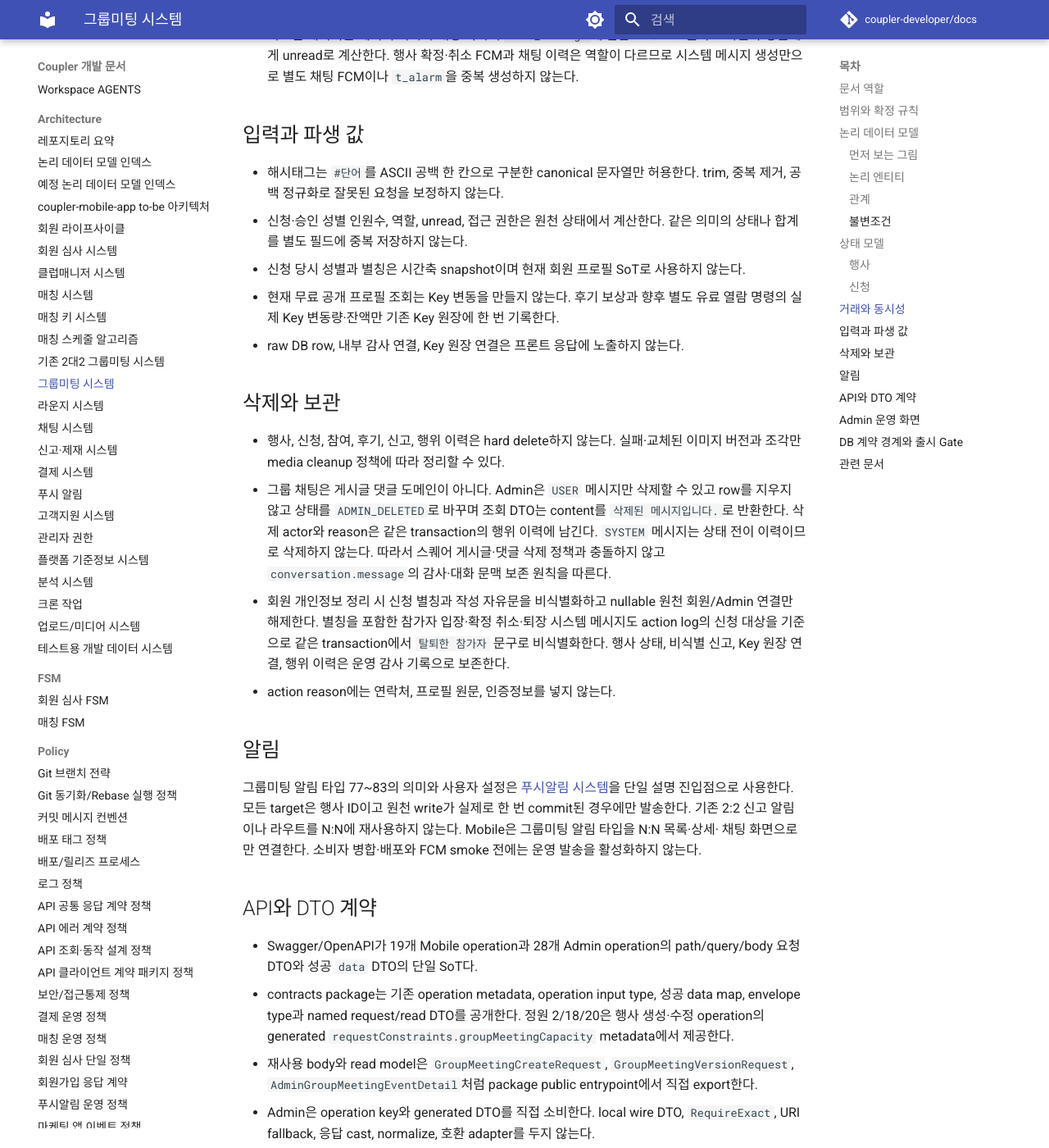
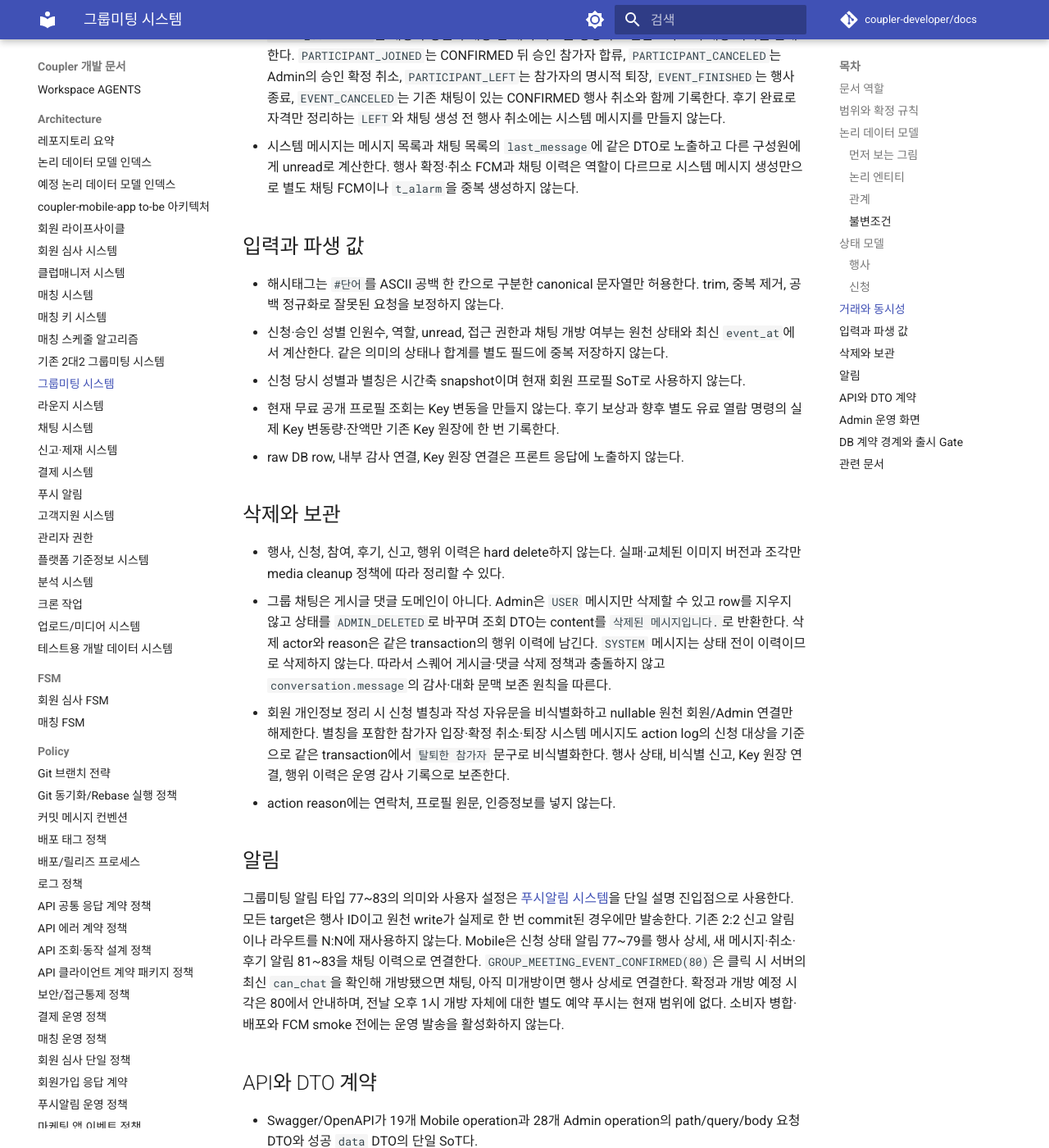
Before and after one commit to coupler-developer/docs, an MkDocs documentation site: the page built from content/architecture/group-meeting-system.md, in a window 1280 px wide and 1400 px high, scrolled down 5125 px. Shown: the whole window at 82% size. Built offline with MkDocs 1.6.1 and Material for MkDocs 9.7.7, drawn with Linux system fonts in a browser that asks for light colours; comment, search, counter and statistics services are not loaded; some of the changed text lies outside the part shown.

Commit message:
docs: 그룹미팅 채팅 개방 계약 명시
Reason:
- 모임 확정과 채팅 개방이 같은 시점이라는 기존 설명을 전날 오후 1시 정책에 맞춰야 했습니다.

Changes:
- 최신 event_at 기반 개방 판정과 개방 전 허용·차단 범위를 명시했습니다.
- 그룹미팅 푸시 77~83의 Mobile 이동 규칙과 확정 푸시 분기를 동기화했습니다.

How:
- 별도 상태나 예약 작업 없이 API 파생 판정을 단일 기준으로 기록하고 예약 개방 푸시는 범위에서 제외했습니다.

Tests:
- yarn validate:docs 통과

```diff
--- a/content/architecture/group-meeting-system.md
+++ b/content/architecture/group-meeting-system.md
@@ -39,6 +39,10 @@
 - `event_at`은 KST 기준 행사 시작 시각이다. CONFIRMED 행사는 정확히 `event_at + 24시간`부터 API의 조회·권한·
   쓰기 판정에서 FINISHED로 취급하며 후기 작성, 미작성 후기 신청 제한, 채팅 비활성화와 Admin 변경 제한은 cron
   실행 여부에 의존하지 않는다. 별도 실제 종료 시각(`end_at`)은 현재 모델에 없다.
+- CONFIRMED 행사의 채팅은 KST 기준 `event_at`의 달력상 전날 오후 1시부터 열린다. 개방 여부는 별도 상태로
+  저장하거나 cron으로 전환하지 않고 API가 매 요청에서 최신 `event_at`, 유효 행사 상태와 현재 참여 자격으로
+  계산한다. 개방 전에는 채팅 목록의 기존 `last_message`·`unread_count`를 유지한 대기 카드를 행사 상세로
+  연결하고, 채팅방 상세·메시지 목록·읽음 갱신·전송은 거부한다.
 - 서버 job은 유효하게 종료된 행사의 저장 상태를 FINISHED로 따라잡고 같은 transaction에서 감사 로그와 종료
   시스템 메시지를 기록한 뒤 후기 알림을 발송한다. Admin 수동 종료 API는 두지 않는다.
 
@@ -157,7 +161,7 @@ flowchart LR
 | 0 | DRAFT | 행사 정보 작성 중 |
 | 1 | OPEN | 신청 모집 중 |
 | 2 | CLOSED | 신청 마감 |
-| 3 | CONFIRMED | 모임 확정, 채팅 가능 |
+| 3 | CONFIRMED | 모임 확정, 전날 오후 1시부터 채팅 가능 |
 | 4 | FINISHED | 행사 종료, 후기 가능 |
 | -1 | CANCELED | 행사 취소 |
 | -2 | DELETED | 모집 전 삭제 |
@@ -209,12 +213,14 @@ CONFIRMED 참가자의 명시적 퇴장은 APPROVED를 LEFT로 전이한다. FIN
   부호는 fallback하지 않고 전체 transaction을 실패시킨다.
 - 알림은 원천 transaction commit 뒤 기존 `sendFCMPush()` 한 경로에서만 발송·저장한다. 그룹미팅 코드가
   `t_alarm`을 직접 추가하지 않는다.
-- 행사당 채팅은 하나이며 별도 room 상태를 중복 저장하지 않는다. 송신 가능 여부는 행사 상태, 참가자 자격은
-  신청 상태에서 판정한다.
+- 행사당 채팅은 하나이며 별도 room 상태를 중복 저장하지 않는다. 송신 가능 여부는 유효 행사 상태와 KST 기준
+  행사 전날 오후 1시 개방 경계, 참가자 자격은 신청 상태에서 매 요청 판정한다. FINISHED·CANCELED 채팅 이력은
+  기존처럼 읽기 전용으로 유지한다.
 - 채팅 메시지는 `USER`와 `SYSTEM`의 tagged union이다. `USER`만 채팅 구성원과 client idempotency key를
   가지며 Mobile 전송 API로 생성한다. `SYSTEM`은 sender 없이 서버 상태 전이와 연결된 action log를 원천으로
   같은 transaction에서 한 번만 생성한다.
-- `EVENT_CONFIRMED`는 채팅 구성원 생성, `PARTICIPANT_JOINED`는 CONFIRMED 뒤 승인 참가자 합류,
+- `EVENT_CONFIRMED`는 채팅 구성원과 개방 전 대기 카드를 생성하고 전날 오후 1시 개방 시각을 안내한다.
+  `PARTICIPANT_JOINED`는 CONFIRMED 뒤 승인 참가자 합류,
   `PARTICIPANT_CANCELED`는 Admin의 승인 확정 취소, `PARTICIPANT_LEFT`는 참가자의 명시적 퇴장,
   `EVENT_FINISHED`는 행사 종료, `EVENT_CANCELED`는 기존 채팅이 있는 CONFIRMED 행사 취소와 함께
   기록한다. 후기 완료로 자격만 정리하는 `LEFT`와 채팅 생성 전 행사 취소에는 시스템 메시지를 만들지 않는다.
@@ -226,8 +232,8 @@ CONFIRMED 참가자의 명시적 퇴장은 APPROVED를 LEFT로 전이한다. FIN
 
 - 해시태그는 `#단어`를 ASCII 공백 한 칸으로 구분한 canonical 문자열만 허용한다. trim, 중복 제거, 공백
   정규화로 잘못된 요청을 보정하지 않는다.
-- 신청·승인 성별 인원수, 역할, unread, 접근 권한은 원천 상태에서 계산한다. 같은 의미의 상태나 합계를
-  별도 필드에 중복 저장하지 않는다.
+- 신청·승인 성별 인원수, 역할, unread, 접근 권한과 채팅 개방 여부는 원천 상태와 최신 `event_at`에서 계산한다.
+  같은 의미의 상태나 합계를 별도 필드에 중복 저장하지 않는다.
 - 신청 당시 성별과 별칭은 시간축 snapshot이며 현재 회원 프로필 SoT로 사용하지 않는다.
 - 현재 무료 공개 프로필 조회는 Key 변동을 만들지 않는다. 후기 보상과 향후 별도 유료 열람 명령의 실제 Key
   변동량·잔액만 기존 Key 원장에 한 번 기록한다.
@@ -252,8 +258,11 @@ CONFIRMED 참가자의 명시적 퇴장은 APPROVED를 LEFT로 전이한다. FIN
 
 그룹미팅 알림 타입 77~83의 의미와 사용자 설정은 [푸시알림 시스템](push-notification.md)을 단일 설명
 진입점으로 사용한다. 모든 target은 행사 ID이고 원천 write가 실제로 한 번 commit된 경우에만 발송한다.
-기존 2:2 신고 알림이나 라우트를 N:N에 재사용하지 않는다. Mobile은 그룹미팅 알림 타입을 N:N 목록·상세·
-채팅 화면으로만 연결한다. 소비자 병합·배포와 FCM smoke 전에는 운영 발송을 활성화하지 않는다.
+기존 2:2 신고 알림이나 라우트를 N:N에 재사용하지 않는다. Mobile은 신청 상태 알림 77~79를 행사 상세,
+새 메시지·취소·후기 알림 81~83을 채팅 이력으로 연결한다. `GROUP_MEETING_EVENT_CONFIRMED(80)`은 클릭 시
+서버의 최신 `can_chat`을 확인해 개방됐으면 채팅, 아직 미개방이면 행사 상세로 연결한다. 확정과 개방 예정
+시각은 80에서 안내하며, 전날 오후 1시 개방 자체에 대한 별도 예약 푸시는 현재 범위에 없다. 소비자 병합·
+배포와 FCM smoke 전에는 운영 발송을 활성화하지 않는다.
 
 ## API와 DTO 계약
 
```
Also changed, not shown: content/architecture/push-notification.md (+13 -12 lines).
